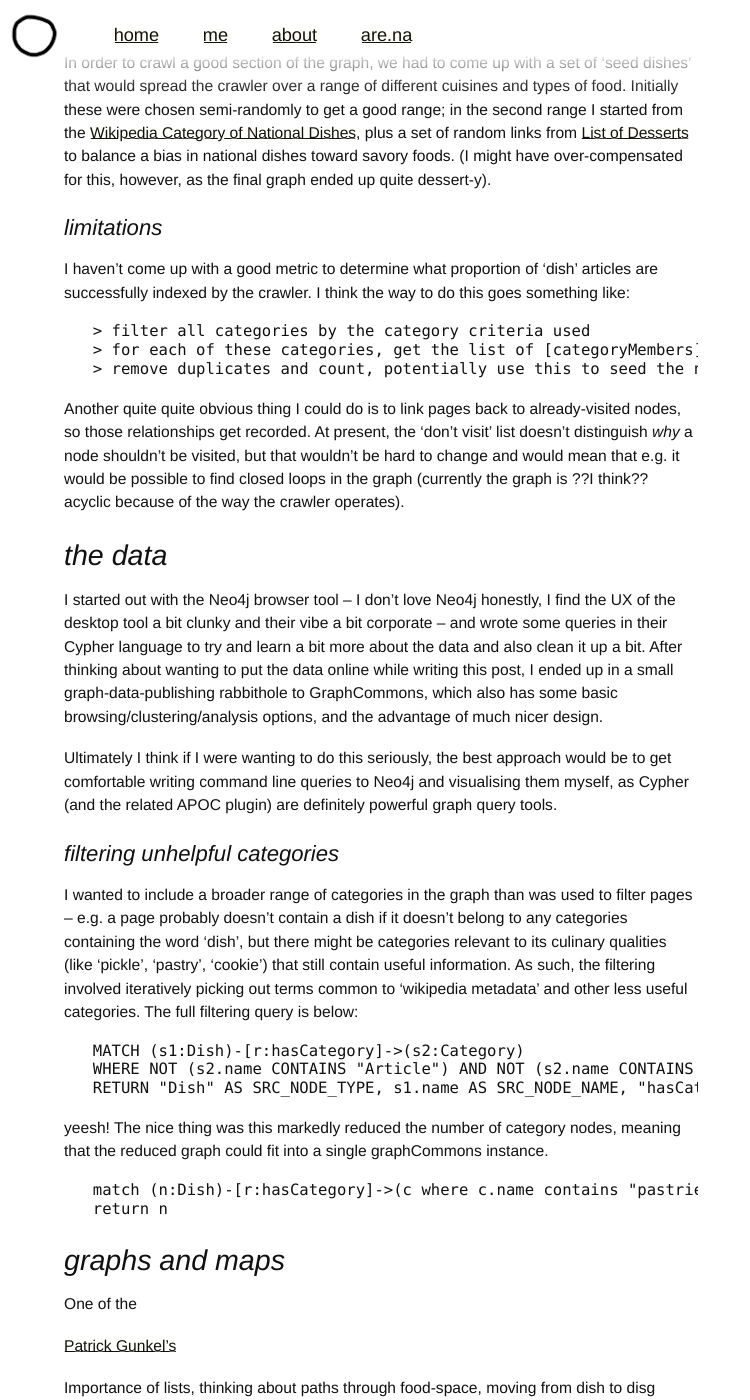
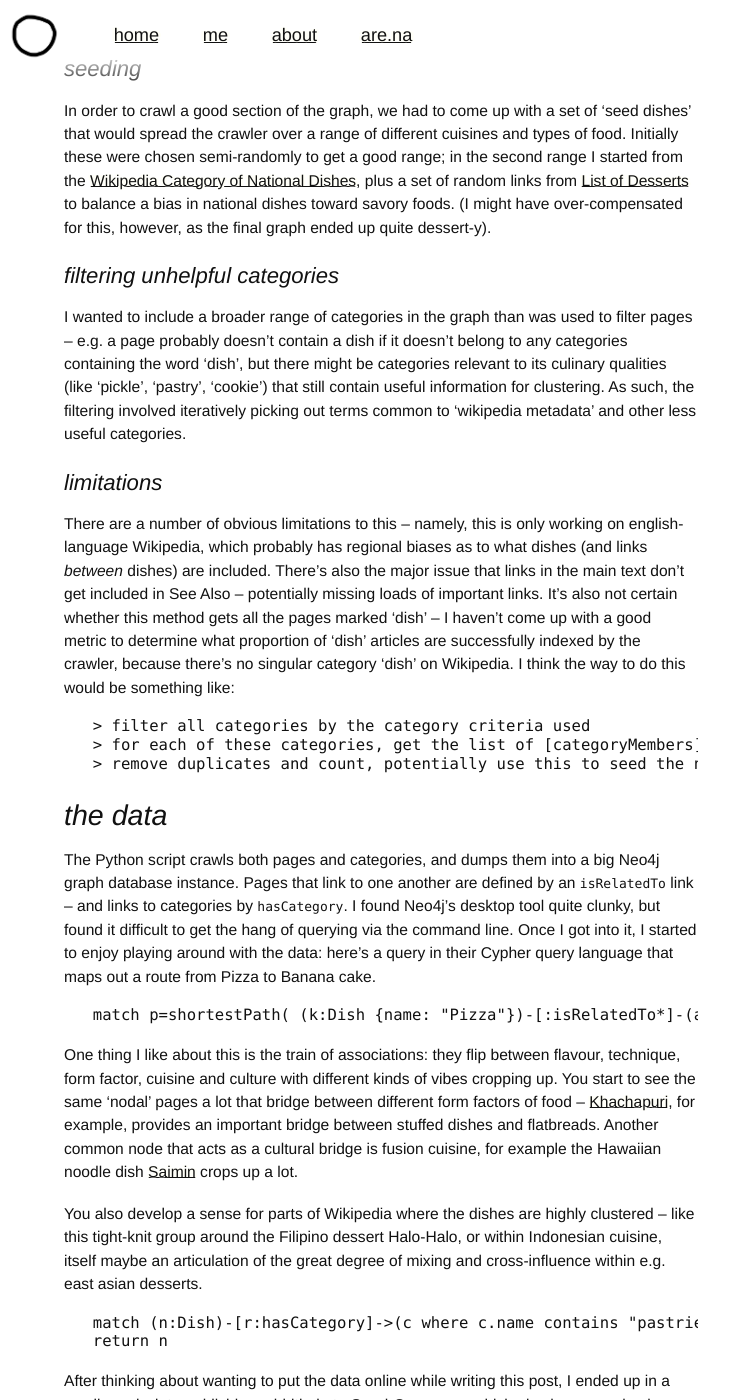
Before and after one commit to agnescameron/blog, a Jekyll site: the page built from _posts/2022-08-16-wiki-scraping.md, in a window 1280 px wide and 1400 px high, scrolled down 2102 px. Shown: the whole window, without its empty margins (0-750 px from the left). Built offline with Jekyll 4.4.1, drawn with Linux system fonts in a browser that asks for light colours; some of the changed text lies outside the part shown.

Commit message:
saving blog progress

````diff
--- a/_posts/2022-08-16-wiki-scraping.md
+++ b/_posts/2022-08-16-wiki-scraping.md
@@ -2,27 +2,30 @@
 layout: post
 title:  "wikipedia snack map"
 author: agnes cameron
-date:  2022-08-23
+date:  2025-01-16
 description: scraping a knowledge graph of dishes
 tags: food, ontologies
 status: draft
 image:
 ---
 
-This is a write-up of a small tool that scrapes a graph of related dishes using Wikipedia's 'See Also' section. I made a couple of years ago for a project with the Knowledge Futures Group, along with [Favour Kelvin](https://favourkelvin17.medium.com/), who was doing an internship with us at the time. I've revisited it a couple of times since, including re-doing the seeding stage and adding some more filters for results. The code for this project is [here](https://github.com/agnescameron/related-dishes), and I also published browsable versions of the dish graph [with](https://graphcommons.com/graphs/1339108d-ac64-4cd6-b960-8b6605623ffa) (note -- this one is much slower) and [without](https://graphcommons.com/graphs/3d5ed7d2-1940-47c0-8a4b-64f519562b09) categories on [GraphCommons](https://graphcommons.com/).
+This is a write-up of a small tool that scrapes a graph of relationships between dishes, as defined by English Wikipedia's See Also section. I made it a couple of years ago for a project with the Knowledge Futures Group, along with [Favour Kelvin](https://favourkelvin17.medium.com/), who was doing an internship with us at the time. I've revisited it a couple of times since, including re-doing the seeding stage and adding some more filters for results. The code for this project is [here](https://github.com/agnescameron/related-dishes), and I also published browsable versions of the dish graph [with](https://graphcommons.com/graphs/1339108d-ac64-4cd6-b960-8b6605623ffa) (note -- this one is much slower) and [without](https://graphcommons.com/graphs/3d5ed7d2-1940-47c0-8a4b-64f519562b09) categories on [GraphCommons](https://graphcommons.com/).
 
 ## dish discovery
 
-This project came out of a different piece of work around the design of 'expert coding languages' for cooking -- the idea that, instead of being discrete entities, recipes were more like paths to particular points in latent space. By changing aspects of the recipe -- cooking time, amount of butter, temperature -- you could end up in a different point in the space, and by the same token you could work backward. During the research stages of the project I got very interested in different ontologies for food (I've written about this collection [here](https://www.are.na/editorial/on-food-ontologies)).
+<span class="marginnote">
+	<img src="{{ '/img/dishes/flavour-map.jpg' | prepend: site.baseurl }}" alt="vegetation health"/>a spatial map of flavours (source unknown)
+</span>
 
-As well as collecting ontologies, I started to sketch out my own. One thing that interested me a lot was, within this idea of a continuous latent space, there *are* also lots of discrete objects (though they too can have fuzzy edges). The 'dish' is one of these -- featuring here in one of the early ontology sketches I made:
+This project came out of a different piece of work around the design of 'expert coding languages' for cooking -- the idea that, instead of being discrete entities, recipes were more like paths to particular points in a larger latent space<label for="dishrecipe" class="margin-toggle sidenote-number"></label><span class="sidenote" id="dishrecipe">a term from machine learning, 'latent space' could be paraphrased as a high dimensional 'space of possibility', within which certain points are known but the space between them is undefined. for example -- what transformations separate a chewy cookie from a crumbly one? and what's in the middle?</span>. By changing aspects of the recipe -- cooking time, amount of butter, temperature -- you could end up in a different point in the space, and by the same token you could work backward. During the research stages of the project I got very interested in different ontologies for food (I've written about this collection [here](https://www.are.na/editorial/on-food-ontologies)).
+
+As well as collecting ontologies (and getting obsessed with [industrial food texture modification manuals](/2022/08/05/soft-bread.html)), I started to sketch out my own. One thing that interested me a lot was, within this idea of a continuous latent space, there *are* also lots of discrete objects (though they too can have fuzzy edges). The 'dish' is one of these -- featuring here in one of the early ontology sketches I made:
 
 <figure>
 	<img src="{{ '/img/dishes/food-space.png' | prepend: site.baseurl }}" alt="main"/>
 </figure>
 
-
-It felt important to have an entity 'dish' distinct from 'recipe' -- a recipe is an instance of an instruction that captures how to make a dish (named or unnamed)<label for="dishrecipe" class="margin-toggle sidenote-number"></label><span class="sidenote" id="dishrecipe">I feel like there's also a continuum of how 'dish-like' a recipe is -- though even recipes which don't start out pointing to dishes can do, like drunk sandwiches that acquire a name after being perfected</span>, while a dish is a concept, free to associate with other entites. A graph of dishes deals with overlapping but distinct: what other dishes, cuisines, holidays, meals, events, people, places or other practices are associated with this dish? What dishes exist in the world? How is a dish described?
+It felt important to have 'dish' be distinct from 'recipe'. I think of a recipe as an instance of an instruction-set, that captures *how* to make a dish (named or unnamed)<label for="dishrecipe" class="margin-toggle sidenote-number"></label><span class="sidenote" id="dishrecipe">I feel like there's also a continuum of how 'dish-like' a recipe is -- though even recipes which don't start out pointing to dishes can do, like drunk sandwiches that acquire a name after being perfected</span>, while a dish is a concept, free to associate with other entites. A graph of dishes deals with overlapping but distinct: what other dishes, cuisines, holidays, meals, events, people, places or other practices are associated with this dish? What dishes exist in the world? How is a dish described?
 
 The answer to the last question is surprisingly sticky if you don't count recipes as a description of a dish, and it made me think about the way we articulate dishes in terms of their relationships to other foods (which I think is more broadly about being able to express something most succinctly in terms of a shared experience). It's certainly not a complete description and it's also highly subjective -- but moreso than most I think descriptions of dishes are necessarily subjective, unlike an instance of a recipe, which can also be precise.
 
@@ -30,7 +33,7 @@
 
 ## how it works
 
-The scraper starts on a page for a particular dish, and extracts links from the 'See Also' section, which contains links to pages that whoever edited the page thought were related. It then fetches all the categories applied to that page -- if none of the category titles contain the any of the words 'dishes', 'bread', 'dessert', 'pudding', 'pastries' (pluralised because of the way categories are worded<label for="swedish" class="margin-toggle sidenote-number"></label> <input id="swedish" class="margin-toggle"/><span class="sidenote">Initially I actually used the singular 'dish' but then had the issue of collecting multiple pages with categories containing the word 'Swedish', which also has 'dish' as a substring, and had to kill the crawler as it attempted to index every member of Sweden's parliament...</span>) then the page is skipped as it's probably *not* primarily a page about a food. (There's a bit of a bias toward sweet goods here, though arguably on Wikipedia savory foods are more often classed as a dish... perhaps I should expand to things like 'pickle'). If the page does seem to be a dish, then the scraper creates a relationship between it and the page it was linked from, as well as a relationship between that page and each of the categories it belongs to (which I thought would be interesting extra metadata).
+The scraper starts on a page for a particular dish, and extracts links from the 'See Also' section, which contains links to pages that whoever was editing thinks are related. It then fetches all the categories applied to that page -- if none of the category titles contain the any of the words 'dishes', 'bread', 'dessert', 'pudding', 'pastries' (pluralised because of the way categories are worded<label for="swedish" class="margin-toggle sidenote-number"></label> <input id="swedish" class="margin-toggle"/><span class="sidenote">Initially I actually used the singular 'dish' but then had the issue of collecting multiple pages with categories containing the word 'Swedish', which also has 'dish' as a substring, and had to kill the crawler as it attempted to index every member of Sweden's parliament...</span>) then the page is skipped as it's probably *not* primarily a page about a food. (There's a bit of a bias toward sweet goods here, though arguably on Wikipedia savory foods are more often classed as a dish... perhaps I should expand to things like 'pickle'). If the page does seem to be a dish, then the scraper creates a relationship between it and the page it was linked from, as well as a relationship between that page and each of the categories it belongs to (which I thought would be interesting extra metadata).
 
 Each time a page is visited, or found to contain no relevant categories, it's added to an array of pages to skip, as it's already been scraped. As the graph is explored further and further it slowly has fewer paths that it hasn't already been down, and pages slowly get knitted together.
 
@@ -38,9 +41,13 @@
 
 In order to crawl a good section of the graph, we had to come up with a set of 'seed dishes' that would spread the crawler over a range of different cuisines and types of food. Initially these were chosen semi-randomly to get a good range; in the second range I started from the [Wikipedia Category of National Dishes](https://en.wikipedia.org/wiki/Category:National_dishes), plus a set of random links from [List of Desserts](https://en.wikipedia.org/wiki/List_of_desserts) to balance a bias in national dishes toward savory foods. (I might have over-compensated for this, however, as the final graph ended up quite dessert-y).
 
+### filtering unhelpful categories
+
+I wanted to include a broader range of categories in the graph than was used to filter pages -- e.g. a page probably doesn't contain a dish if it doesn't belong to any categories containing the word 'dish', but there might be categories relevant to its culinary qualities (like 'pickle', 'pastry', 'cookie') that still contain useful information for clustering. As such, the filtering involved iteratively picking out terms common to 'wikipedia metadata' and other less useful categories.
+
 ### limitations
 
-I haven't come up with a good metric to determine what proportion of 'dish' articles are successfully indexed by the crawler. I think the way to do this goes something like:
+There are a number of obvious limitations to this -- namely, this is only working on english-language Wikipedia, which probably has regional biases as to what dishes (and links *between* dishes) are included. There's also the major issue that links in the main text don't get included in See Also -- potentially missing loads of important links. It's also not certain whether this method gets all the pages marked 'dish' -- I haven't come up with a good metric to determine what proportion of 'dish' articles are successfully indexed by the crawler, because there's no singular category 'dish' on Wikipedia. I think the way to do this would be something like:
 
 ```
 > filter all categories by the category criteria used
@@ -48,52 +55,37 @@
 > remove duplicates and count, potentially use this to seed the next round
 ```
 
-Another quite quite obvious thing I could do is to link pages back to already-visited nodes, so those relationships get recorded. At present, the 'don't visit' list doesn't distinguish *why* a node shouldn't be visited, but that wouldn't be hard to change and would mean that e.g. it would be possible to find closed loops in the graph (currently the graph is ??I think?? acyclic because of the way the crawler operates).
-
 ## the data
 
-I started out with the Neo4j browser tool -- I don't love Neo4j honestly, I find the UX of the desktop tool a bit clunky and their vibe a bit corporate -- and wrote some queries in their Cypher language to try and learn a bit more about the data and also clean it up a bit. After thinking about wanting to put the data online while writing this post, I ended up in a small graph-data-publishing rabbithole to GraphCommons, which also has some basic browsing/clustering/analysis options, and the advantage of much nicer design.
-
-Ultimately I think if I were wanting to do this seriously, the best approach would be to get comfortable writing command line queries to Neo4j and visualising them myself, as Cypher (and the related APOC plugin) are definitely powerful graph query tools.
-
-### filtering unhelpful categories
-
-I wanted to include a broader range of categories in the graph than was used to filter pages -- e.g. a page probably doesn't contain a dish if it doesn't belong to any categories containing the word 'dish', but there might be categories relevant to its culinary qualities (like 'pickle', 'pastry', 'cookie') that still contain useful information. As such, the filtering involved iteratively picking out terms common to 'wikipedia metadata' and other less useful categories. The full filtering query is below:
+The Python script crawls both pages and categories, and dumps them into a big Neo4j graph database instance. Pages that link to one another are defined by an `isRelatedTo` link -- and links to categories by `hasCategory`. I found Neo4j's desktop tool quite clunky, but found it difficult to get the hang of querying via the command line. Once I got into it, I started to enjoy playing around with the data: here's a query in their Cypher query language that maps out a route from Pizza to Banana cake.
 
 ```
-MATCH (s1:Dish)-[r:hasCategory]->(s2:Category)
-WHERE NOT (s2.name CONTAINS "Article") AND NOT (s2.name CONTAINS "error") AND NOT (s2.name CONTAINS "description") AND NOT (s2.name CONTAINS "stub") AND NOT (s2.name CONTAINS "Wikidata") AND NOT (s2.name CONTAINS "CS1") AND NOT (s2.name CONTAINS "language") AND NOT (s2.name CONTAINS "category") AND NOT (s2.name CONTAINS "article") AND NOT (s2.name CONTAINS "Page") AND NOT (s2.name CONTAINS "identifier") AND NOT (s2.name CONTAINS "text") AND NOT (s2.name CONTAINS "template") AND NOT (s2.name CONTAINS "date") AND NOT (s2.name CONTAINS "Wikipedia") AND NOT (s2.name CONTAINS "edit") AND NOT (s2.name CONTAINS "Engvar")
-RETURN "Dish" AS SRC_NODE_TYPE, s1.name AS SRC_NODE_NAME, "hasCategory" AS EDGE_TYPE, "Category" AS TRG_NODE_TYPE, s2.name as TRG_NODE_NAME
+match p=shortestPath( (k:Dish {name: "Pizza"})-[:isRelatedTo*]-(a:Dish {name: "Banana cake"}) ) return p
 ```
 
-yeesh! The nice thing was this markedly reduced the number of category nodes, meaning that the reduced graph could fit into a single graphCommons instance.
+One thing I like about this is the train of associations: they flip between flavour, technique, form factor, cuisine and culture with different kinds of vibes cropping up. You start to see the same 'nodal' pages a lot that bridge between different form factors of food -- [Khachapuri](https://en.wikipedia.org/wiki/Khachapuri), for example, provides an important bridge between stuffed dishes and flatbreads. Another common node that acts as a cultural bridge is fusion cuisine, for example the Hawaiian noodle dish [Saimin](https://en.wikipedia.org/wiki/Saimin) crops up a lot.
 
+You also develop a sense for parts of Wikipedia where the dishes are highly clustered -- like this tight-knit group around the Filipino dessert Halo-Halo, or within Indonesian cuisine, itself maybe an articulation of the great degree of mixing and cross-influence within e.g. east asian desserts.
 
 ```
 match (n:Dish)-[r:hasCategory]->(c where c.name contains "pastries")
 return n
 ```
 
+After thinking about wanting to put the data online while writing this post, I ended up in a small graph-data-publishing rabbithole to GraphCommons, which also has some basic browsing/clustering/analysis options, that has a funny
 
-## graphs and maps
+## getting from A to B
 
-One of the
+A big influence on this project is the work of [Patrick Gunkel](http://ideonomy.mit.edu/), founder and core proponent of the field of _ideonomy_-- the science of ideas -- and a strong believer in the power of the list, the map, and the oblique association.
 
-[Patrick Gunkel's](http://ideonomy.mit.edu/)
+Many years ago my friend SJ introduced me to Gunkel's work, via the masterpiece *'An Idea Tree'* (pictured right), which takes the initial idea of allanto (sausage-like) foods, andd follows multiple 'hints' and 'interpretations' to theorise, for example, the appearence of mochi ice cream some decades before its introduction into Gunkel's native Texas.
 
-Importance of lists, thinking about paths through food-space, moving from dish to disg
+This tree of sausage-inspired innovation follows a surprisingly similar set of jumps to the map of dishes, albeit with the latter feeling less self-consciously 'innovative'. The forking, folding path -- the 'stuffed' hint, the 'discontinuity' hint --
 
-Recently I've also been spending a lot of time looking at medieval maps, after buying a copy of Rouben Galichian's [Countries South of the Caucasus in Medieval Maps](https://www.are.na/block/17715287) when I was in Armenia.
+I'm a big admirer of Gunkel's broader work for his interest in applying extraordinarily thorough, scientific and detailed methods to further the understanding of fleeting, subjective and slippery ideas. His articulations don't pin them down, so much as flesh them out -- expanding their descriptive possibilities by searching for many definitions within them. It's a form of inquiry that feels genuinely *inquisitive*, and is also extremely funny -- a couple of my other favourites are his map 'Examples and Sources of Beauty', and another tree 'Common Misconceptions re: A Stone'.
 
+Another thing that the links reminded me of was Medieval Islamic maps in the [Balkhī School](https://en.wikipedia.org/wiki/Abu_Zayd_al-Balkhi) style, which instead of showing a scaled depiction of space , and are often compared to Harry Beck's map of the [London Underground]().
 
-One thing that the links reminded me of was Medieval Islamic maps in the [Balkhī School](https://en.wikipedia.org/wiki/Abu_Zayd_al-Balkhi) style, which instead of showing a scaled depiction of space , and are often compared to Harry Beck's map of the [London Underground]().
+I also came across a
 
-
-### finding routes
-
-
-```
-match p=shortestPath( (k:Dish {name: "Lavash"})-[:isRelatedTo*]-(a:Dish {name: "Banana cake"}) ) return p
-```
-
-### clustering
+## letter and spirit
````
Also changed, not shown: _posts/2024-12-12-satellite.md (+1 -1 lines), _posts/2024-29-12-synths.md (+3 -3 lines), img/dishes/Screenshot 2025-01-17 at 10.19.00.png (added), img/dishes/Screenshot 2025-01-17 at 10.19.40.png (added), img/dishes/Screenshot 2025-01-17 at 10.26.19.png (added), img/dishes/curry-map.png (added), img/dishes/flavour-map.jpg (added), 2 other files.
